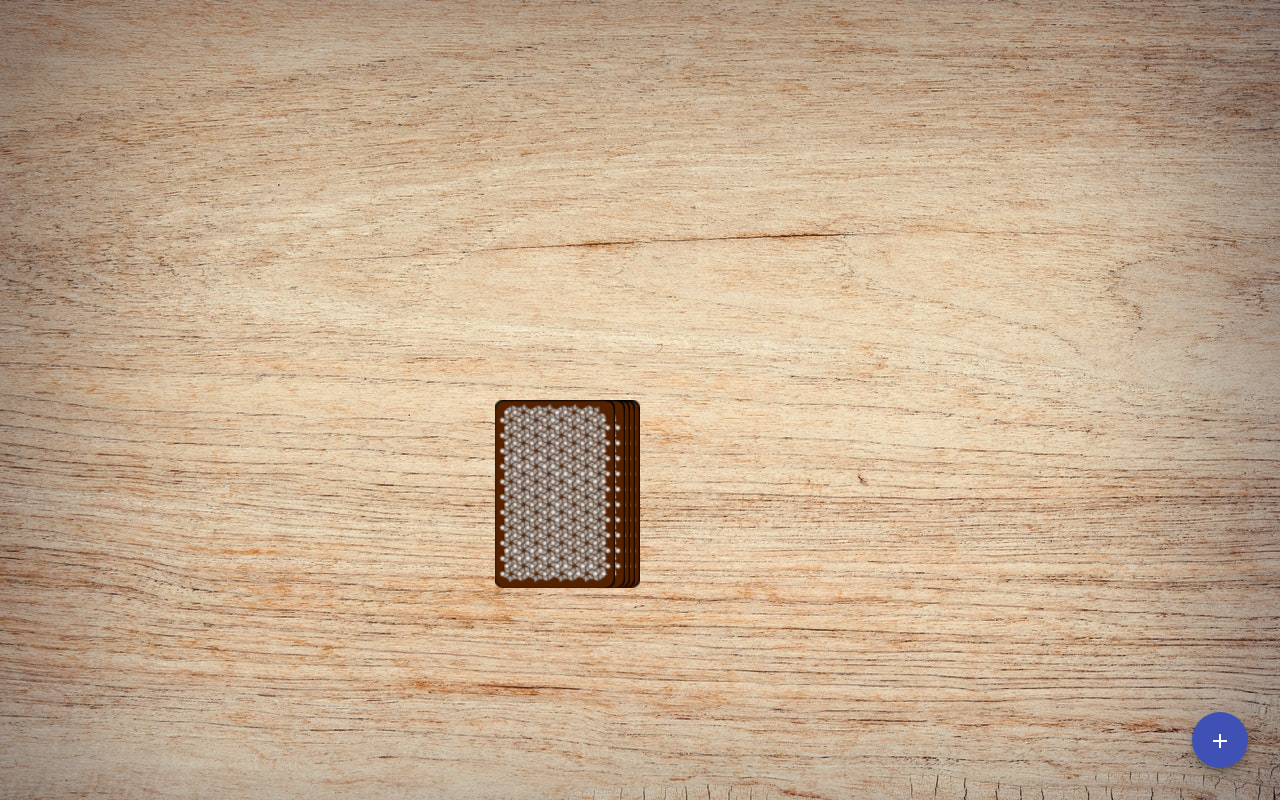
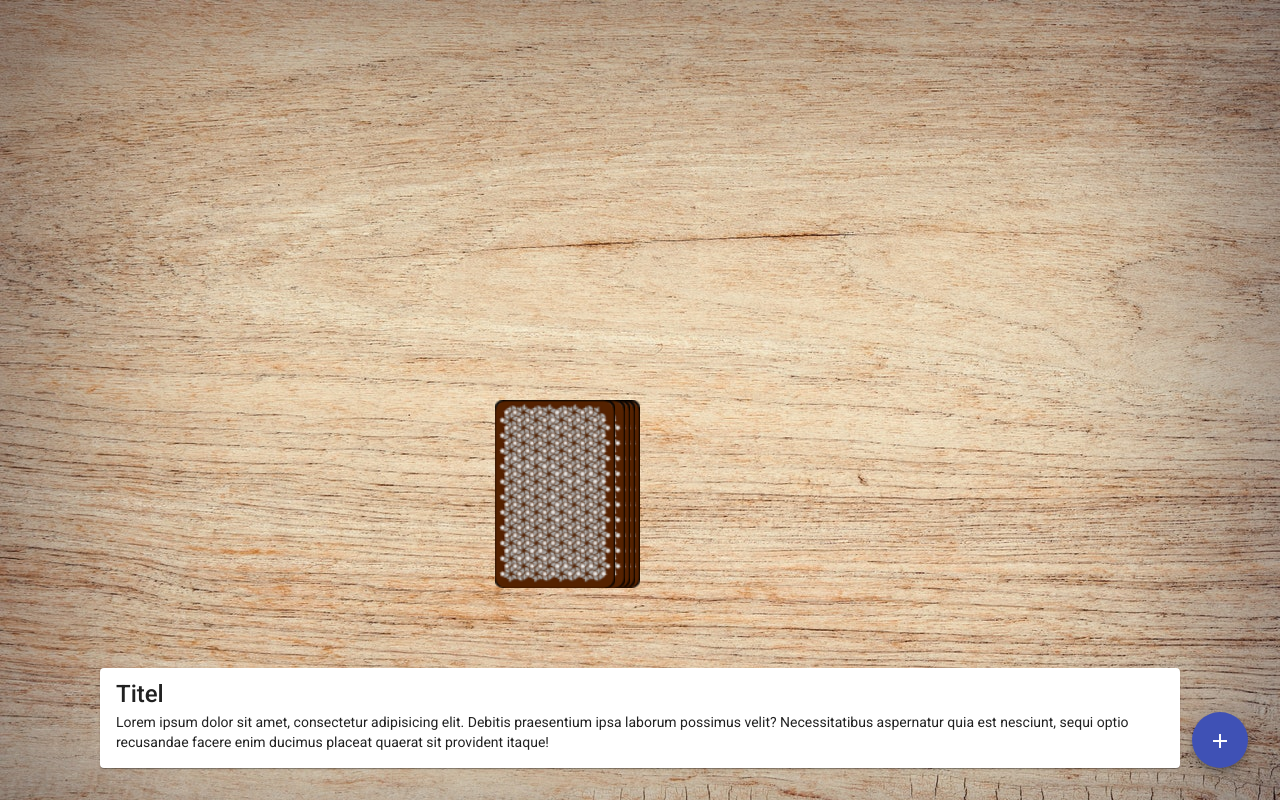
Before and after one commit to LukasKlammer/ringoffire, an Angular app: page /game in a window 1280 px wide. Built offline with nearby package versions, Linux system fonts and the light colour scheme.

Commit message:
generate game info

```diff
--- /dev/null
+++ b/src/app/game-info/game-info.component.html
@@ -0,0 +1,4 @@
+<mat-card>
+  <mat-card-title>Titel</mat-card-title>
+  <mat-card-content>Lorem ipsum dolor sit amet, consectetur adipisicing elit. Debitis praesentium ipsa laborum possimus velit? Necessitatibus aspernatur quia est nesciunt, sequi optio recusandae facere enim ducimus placeat quaerat sit provident itaque!</mat-card-content>
+</mat-card>
--- /dev/null
+++ b/src/app/game-info/game-info.component.ts
@@ -0,0 +1,15 @@
+import { Component, OnInit } from '@angular/core';
+
+@Component({
+  selector: 'app-game-info',
+  templateUrl: './game-info.component.html',
+  styleUrls: ['./game-info.component.scss']
+})
+export class GameInfoComponent implements OnInit {
+
+  constructor() { }
+
+  ngOnInit(): void {
+  }
+
+}
--- a/src/app/game/game.component.html
+++ b/src/app/game/game.component.html
@@ -25,5 +25,6 @@
     <mat-icon>add</mat-icon>
   </button>
 
+  <app-game-info class="pin-bottom"></app-game-info>
 
 </div>
--- a/src/app/game/game.component.scss
+++ b/src/app/game/game.component.scss
@@ -10,6 +10,7 @@
 
 .card-stack {
   position: relative;
+
   img {
     position: absolute;
     width: 120px;
@@ -19,6 +20,7 @@
 .top-card {
   cursor: pointer;
   transition: all 125ms ease-in-out;
+
   &:hover {
     transform: scale(1.1) translateY(-10px) tran;
   }
@@ -33,11 +35,17 @@
 @keyframes pick-card-animation {
   0% {
     transform: scale(1);
-  } 40% {
+  }
+
+  40% {
     transform: scale(1.7);
-  } 60% {
+  }
+
+  60% {
     transform: scale(1.7);
-  } 100% {
+  }
+
+  100% {
     transform: scale(1.3) translateX(140px) translateY(-150px) rotate(-10deg);
   }
 }
@@ -57,3 +65,10 @@
   right: 32px;
   bottom: 32px;
 }
+
+.pin-bottom {
+  position: absolute;
+  bottom: 32px;
+  left: 100px;
+  right: 100px;
+}
```
Also changed, not shown: src/app/app.module.ts (+6 -2 lines), src/app/game-info/game-info.component.scss (added), 1 other file (tests, documents, lock files or other folders).
